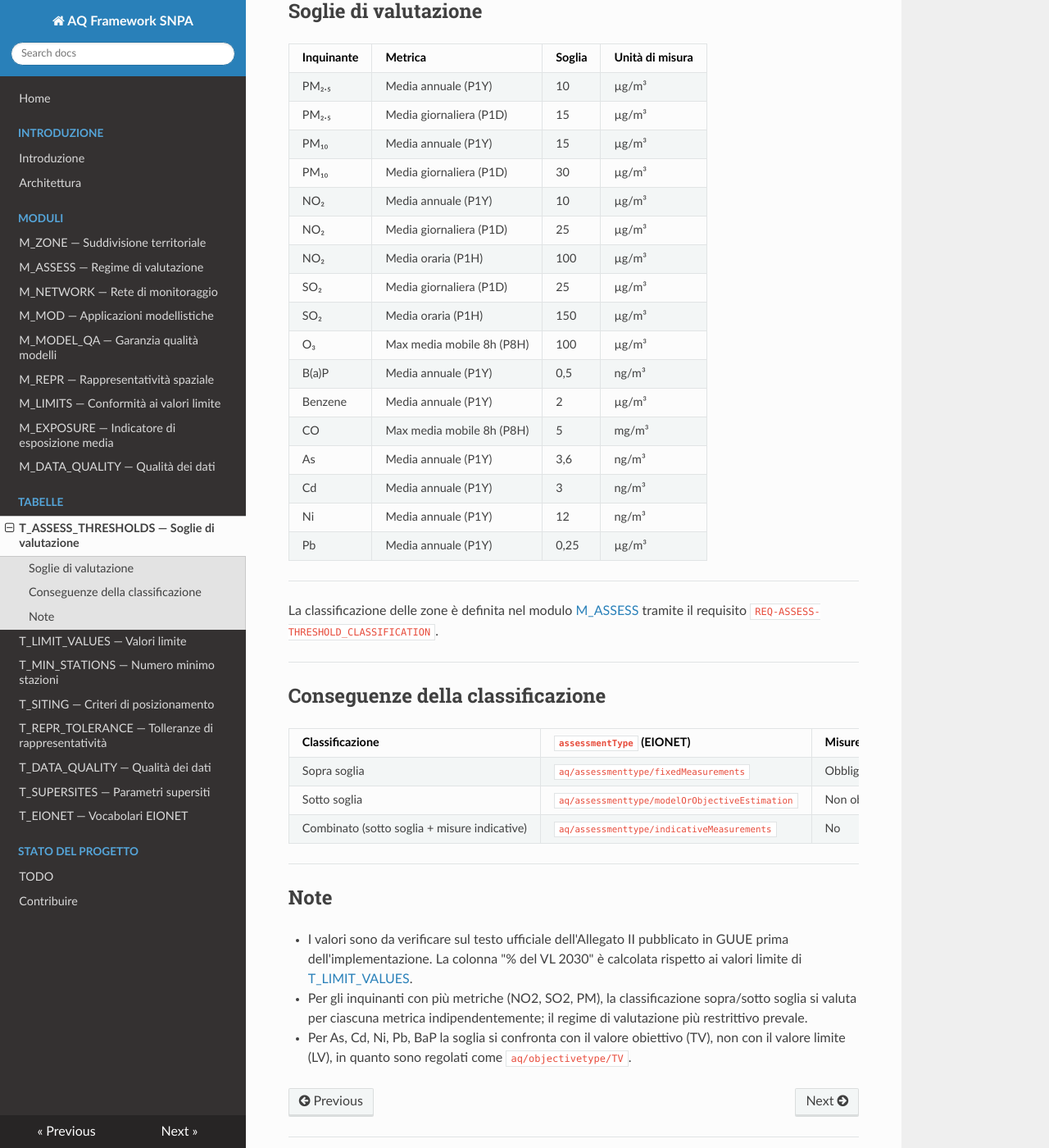
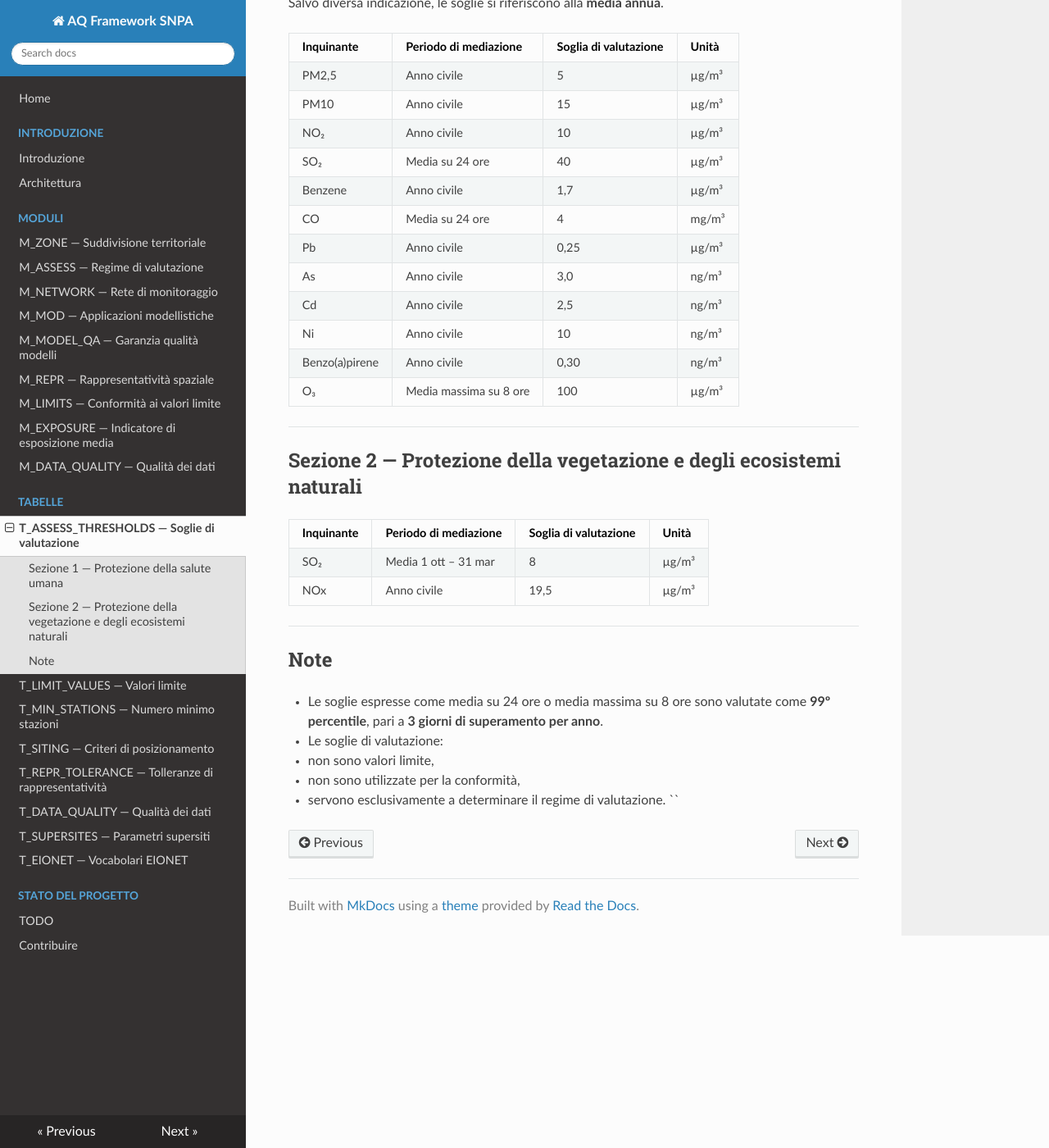
Before and after one commit to jobonaf/aq-framework-snpa, an MkDocs documentation site: the page built from docs/tables/t_assess_thresholds.md, in a window 1280 px wide and 1400 px high, scrolled down 321 px. Shown: the whole window at 82% size. Built offline with MkDocs 1.6.1, drawn with Linux system fonts in a browser that asks for light colours; nearby versions of some CDN libraries; some of the changed text lies outside the part shown.

Commit message:
revisione assessment

```diff
--- a/docs/tables/t_assess_thresholds.md
+++ b/docs/tables/t_assess_thresholds.md
@@ -1,56 +1,46 @@
-# T_ASSESS_THRESHOLDS — Soglie di valutazione (Allegato II)
+# T_ASSESS_THRESHOLDS — Soglie di valutazione
 
-Fonte: Direttiva (UE) 2024/2881, Allegato II.
-
-Usata da: [M_ASSESS](../modules/assess.md)
+Fonte: Direttiva (UE) 2024/2881, Allegato II
+Usata da: M_ASSESS, M_NETWORK
 
 ---
 
-## Soglie di valutazione
+## Sezione 1 — Protezione della salute umana
 
-| Inquinante | Metrica | Soglia | Unità di misura |
-|------------|--------------------------|--------|----------------|
-| PM₂.₅     | Media annuale (P1Y)     | 10     | µg/m³          |
-| PM₂.₅     | Media giornaliera (P1D) | 15     | µg/m³          |
-| PM₁₀      | Media annuale (P1Y)     | 15     | µg/m³          |
-| PM₁₀      | Media giornaliera (P1D) | 30     | µg/m³          |
-| NO₂       | Media annuale (P1Y)     | 10     | µg/m³          |
-| NO₂       | Media giornaliera (P1D) | 25     | µg/m³          |
-| NO₂       | Media oraria (P1H)      | 100    | µg/m³          |
-| SO₂       | Media giornaliera (P1D) | 25     | µg/m³          |
-| SO₂       | Media oraria (P1H)      | 150    | µg/m³          |
-| O₃        | Max media mobile 8h (P8H)| 100   | µg/m³          |
-| B(a)P     | Media annuale (P1Y)     | 0,5    | ng/m³          |
-| Benzene   | Media annuale (P1Y)     | 2      | µg/m³          |
-| CO        | Max media mobile 8h (P8H)| 5      | mg/m³          |
-| As        | Media annuale (P1Y)     | 3,6    | ng/m³          |
-| Cd        | Media annuale (P1Y)     | 3      | ng/m³          |
-| Ni        | Media annuale (P1Y)     | 12     | ng/m³          |
-| Pb        | Media annuale (P1Y)     | 0,25   | µg/m³          |
+Salvo diversa indicazione, le soglie si riferiscono alla **media annua**.
+
+| Inquinante | Periodo di mediazione | Soglia di valutazione | Unità |
+|-----------|----------------------|-----------------------|-------|
+| PM2,5 | Anno civile | 5 | µg/m³ |
+| PM10 | Anno civile | 15 | µg/m³ |
+| NO₂ | Anno civile | 10 | µg/m³ |
+| SO₂ | Media su 24 ore | 40 | µg/m³ |
+| Benzene | Anno civile | 1,7 | µg/m³ |
+| CO | Media su 24 ore | 4 | mg/m³ |
+| Pb | Anno civile | 0,25 | µg/m³ |
+| As | Anno civile | 3,0 | ng/m³ |
+| Cd | Anno civile | 2,5 | ng/m³ |
+| Ni | Anno civile | 10 | ng/m³ |
+| Benzo(a)pirene | Anno civile | 0,30 | ng/m³ |
+| O₃ | Media massima su 8 ore | 100 | µg/m³ |
 
 ---
 
-La classificazione delle zone è definita nel modulo [M_ASSESS](../modules/assess.md) tramite il requisito `REQ-ASSESS-THRESHOLD_CLASSIFICATION`.
+## Sezione 2 — Protezione della vegetazione e degli ecosistemi naturali
 
----
-
-## Conseguenze della classificazione
-
-| Classificazione | `assessmentType` (EIONET) | Misure fisse | Modellistica |
-|---|---|---|---|
-| Sopra soglia | `aq/assessmenttype/fixedMeasurements` | Obbligatorie | In supporto |
-| Sotto soglia | `aq/assessmenttype/modelOrObjectiveEstimation` | Non obbligatorie | Metodo principale |
-| Combinato (sotto soglia + misure indicative) | `aq/assessmenttype/indicativeMeasurements` | No | Sì |
+| Inquinante | Periodo di mediazione | Soglia di valutazione | Unità |
+|-----------|----------------------|-----------------------|-------|
+| SO₂ | Media 1 ott – 31 mar | 8 | µg/m³ |
+| NOx | Anno civile | 19,5 | µg/m³ |
 
 ---
 
 ## Note
 
-- I valori sono da verificare sul testo ufficiale dell'Allegato II pubblicato in GUUE
-  prima dell'implementazione. La colonna "% del VL 2030" è calcolata rispetto ai
-  valori limite di [T_LIMIT_VALUES](t_limit_values.md).
-- Per gli inquinanti con più metriche (NO2, SO2, PM), la classificazione sopra/sotto
-  soglia si valuta per ciascuna metrica indipendentemente; il regime di valutazione
-  più restrittivo prevale.
-- Per As, Cd, Ni, Pb, BaP la soglia si confronta con il valore obiettivo (TV),
-  non con il valore limite (LV), in quanto sono regolati come `aq/objectivetype/TV`.
+- Le soglie espresse come media su 24 ore o media massima su 8 ore
+  sono valutate come **99º percentile**, pari a **3 giorni di superamento per anno**.
+- Le soglie di valutazione:
+  - non sono valori limite,
+  - non sono utilizzate per la conformità,
+  - servono esclusivamente a determinare il regime di valutazione.
+``
```
Also changed, not shown: docs/modules/assess.md (+47 -63 lines).
